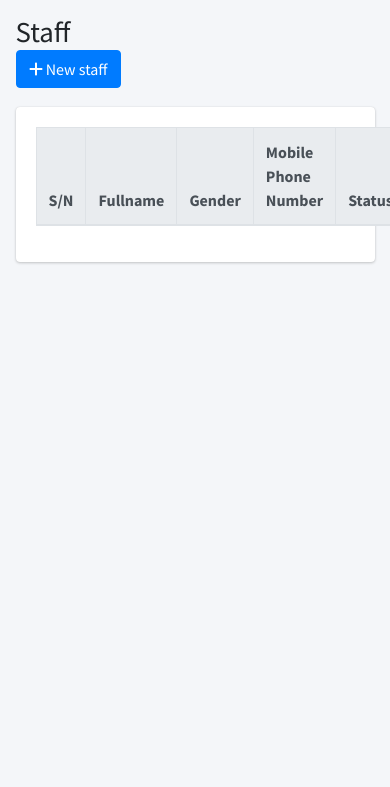
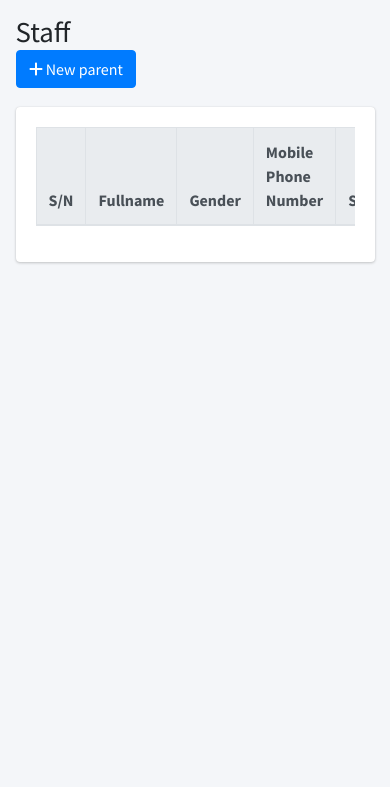
Before and after one commit to preciousimo/sonips_management_system, a Django app: page /staff/list/ in a window 390 px wide. Shown: the part 57-844 px from the top of the page. Run offline with Django 3.2, Linux system fonts and the light colour scheme; data that the repository does not hold is empty; some libraries are stand-ins or nearby versions.

Commit message:
Make staff list page mobile responsive

```diff
--- a/apps/staffs/templates/staffs/staff_list.html
+++ b/apps/staffs/templates/staffs/staff_list.html
@@ -3,11 +3,12 @@
 {% block title %}Staff{% endblock title %}
 
 {% block breadcrumb %}
-<a class="btn btn-primary" href="{% url 'staff-create' %}"><i
-    class="fas fa-plus"></i> New staff</a>
+<a class="btn btn-primary" href="{% url 'student-create' %}"><i
+    class="fas fa-plus"></i> New parent</a>
 {% endblock breadcrumb %}
 
 {% block content %}
+  <div class="table-responsive">
     <table id="stafftable" class="table table-bordered table-hover">
       <thead class="thead-light">
         <tr>
@@ -19,7 +20,6 @@
         </tr>
       </thead>
       <tbody>
-
         {% for staff in object_list %}
           <tr class='clickable-row' data-href="{% url 'staff-detail' staff.id %}">
             <td>{{ forloop.counter}}</td>
@@ -29,9 +29,9 @@
             <td>{{ staff.get_current_status_display}}</td>
           </tr>
         {% endfor %}
-
       </tbody>
     </table>
+  </div>
 {% endblock content %}
 
 
```
Lines whose indentation alone changed are shown as unchanged.
